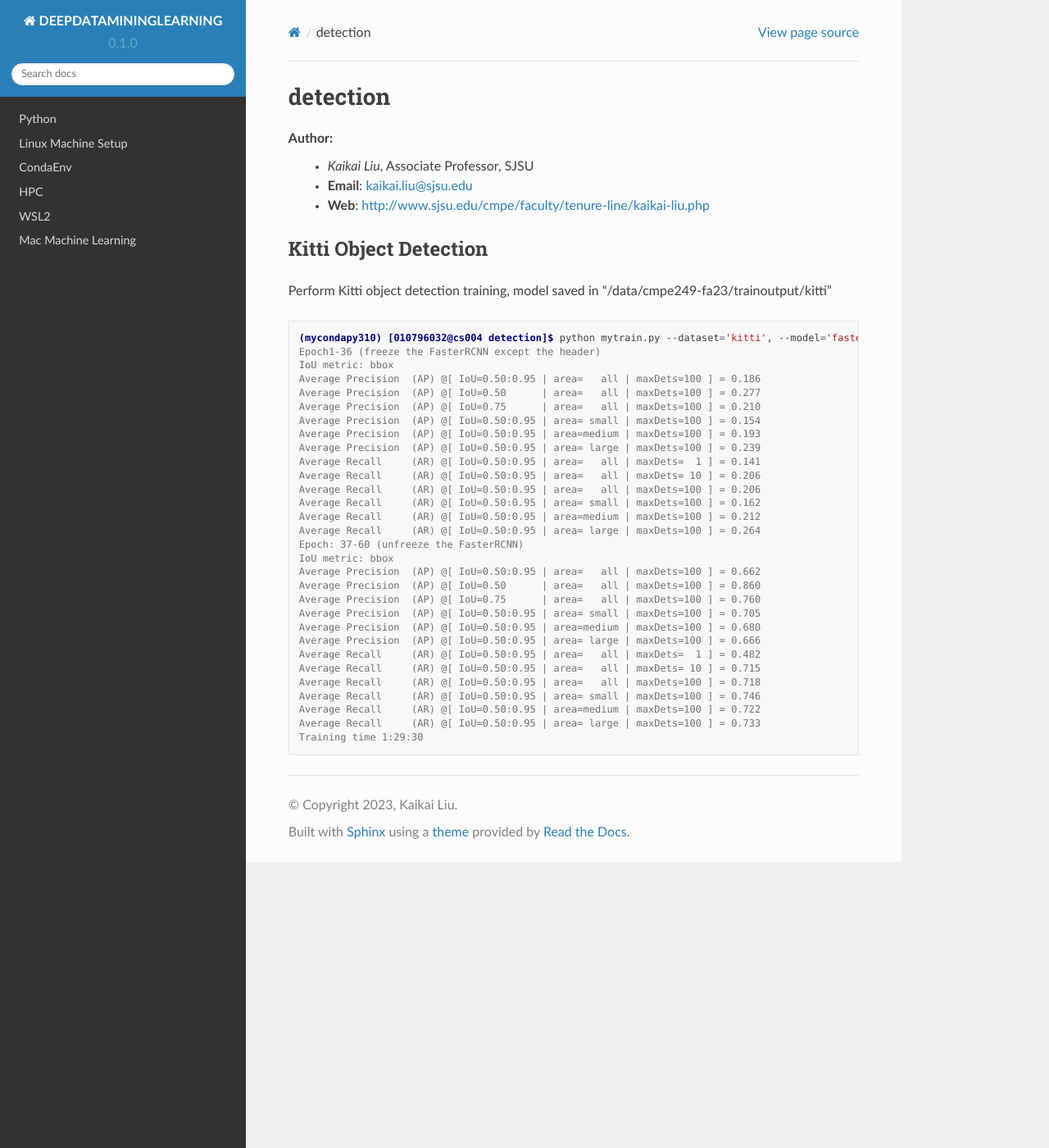
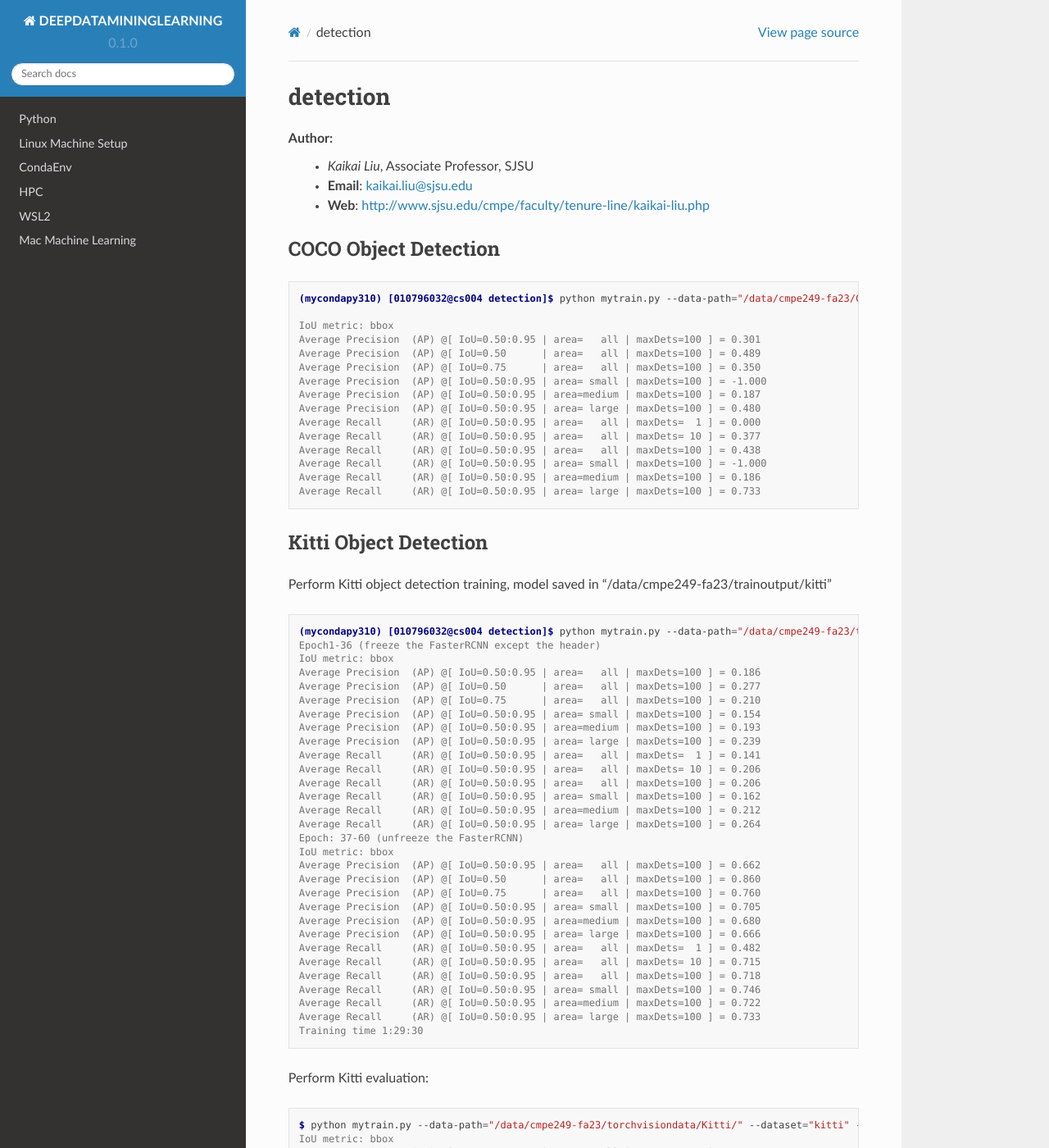
Before and after one commit to coderkj7/DeepDataMiningLearning_20251122, a Sphinx documentation site: the page built from docs/source/detection.rst, in a window 1280 px wide and 1400 px high. Shown: the whole window at 82% size. Built offline with Sphinx 7.4.7 and the Read the Docs theme 2.0.0, drawn with Linux system fonts in a browser that asks for light colours; some of the changed text lies outside the part shown.

Commit message:
add detection.rst

```diff
--- a/docs/source/detection.rst
+++ b/docs/source/detection.rst
@@ -9,6 +9,27 @@ Author:
    * **Web**: http://www.sjsu.edu/cmpe/faculty/tenure-line/kaikai-liu.php
 
 
+COCO Object Detection
+---------------------
+
+.. code-block:: console
+
+   (mycondapy310) [010796032@cs004 detection]$ python mytrain.py --data-path="/data/cmpe249-fa23/COCOoriginal/" --dataset="coco" --model="fasterrcnn_resnet50_fpn_v2" --resume="" --test-only=True
+
+   IoU metric: bbox
+   Average Precision  (AP) @[ IoU=0.50:0.95 | area=   all | maxDets=100 ] = 0.301
+   Average Precision  (AP) @[ IoU=0.50      | area=   all | maxDets=100 ] = 0.489
+   Average Precision  (AP) @[ IoU=0.75      | area=   all | maxDets=100 ] = 0.350
+   Average Precision  (AP) @[ IoU=0.50:0.95 | area= small | maxDets=100 ] = -1.000
+   Average Precision  (AP) @[ IoU=0.50:0.95 | area=medium | maxDets=100 ] = 0.187
+   Average Precision  (AP) @[ IoU=0.50:0.95 | area= large | maxDets=100 ] = 0.480
+   Average Recall     (AR) @[ IoU=0.50:0.95 | area=   all | maxDets=  1 ] = 0.000
+   Average Recall     (AR) @[ IoU=0.50:0.95 | area=   all | maxDets= 10 ] = 0.377
+   Average Recall     (AR) @[ IoU=0.50:0.95 | area=   all | maxDets=100 ] = 0.438
+   Average Recall     (AR) @[ IoU=0.50:0.95 | area= small | maxDets=100 ] = -1.000
+   Average Recall     (AR) @[ IoU=0.50:0.95 | area=medium | maxDets=100 ] = 0.186
+   Average Recall     (AR) @[ IoU=0.50:0.95 | area= large | maxDets=100 ] = 0.733
+
 Kitti Object Detection
 ----------------------
 
@@ -16,7 +37,7 @@ Perform Kitti object detection training, model saved in "/data/cmpe249-fa23/trai
 
 .. code-block:: console
 
-   (mycondapy310) [010796032@cs004 detection]$ python mytrain.py --dataset='kitti', --model='fasterrcnn_resnet50_fpn_v2', --data_path="/data/cmpe249-fa23/torchvisiondata/Kitti/", --output-dir="/data/cmpe249-fa23/trainoutput"
+   (mycondapy310) [010796032@cs004 detection]$ python mytrain.py --data-path="/data/cmpe249-fa23/torchvisiondata/Kitti/" --dataset="kitti" --model="fasterrcnn_resnet50_fpn_v2" --resume="/data/cmpe249-fa23/trainoutput/kitti/model_36.pth" --output-dir="/data/cmpe249-fa23/trainoutput"
    Epoch1-36 (freeze the FasterRCNN except the header)
    IoU metric: bbox
    Average Precision  (AP) @[ IoU=0.50:0.95 | area=   all | maxDets=100 ] = 0.186
@@ -46,3 +67,22 @@ Perform Kitti object detection training, model saved in "/data/cmpe249-fa23/trai
    Average Recall     (AR) @[ IoU=0.50:0.95 | area=medium | maxDets=100 ] = 0.722
    Average Recall     (AR) @[ IoU=0.50:0.95 | area= large | maxDets=100 ] = 0.733
    Training time 1:29:30
+
+Perform Kitti evaluation:
+
+.. code-block:: console
+
+   $ python mytrain.py --data-path="/data/cmpe249-fa23/torchvisiondata/Kitti/" --dataset="kitti" --model="fasterrcnn_resnet50_fpn_v2" --resume="/data/cmpe249-fa23/trainoutput/kitti/model_60.pth" --output-dir="/data/cmpe249-fa23/trainoutput" --test-only=True
+   IoU metric: bbox
+   Average Precision  (AP) @[ IoU=0.50:0.95 | area=   all | maxDets=100 ] = 0.758
+   Average Precision  (AP) @[ IoU=0.50      | area=   all | maxDets=100 ] = 0.947
+   Average Precision  (AP) @[ IoU=0.75      | area=   all | maxDets=100 ] = 0.947
+   Average Precision  (AP) @[ IoU=0.50:0.95 | area= small | maxDets=100 ] = 0.800
+   Average Precision  (AP) @[ IoU=0.50:0.95 | area=medium | maxDets=100 ] = 0.633
+   Average Precision  (AP) @[ IoU=0.50:0.95 | area= large | maxDets=100 ] = 0.746
+   Average Recall     (AR) @[ IoU=0.50:0.95 | area=   all | maxDets=  1 ] = 0.556
+   Average Recall     (AR) @[ IoU=0.50:0.95 | area=   all | maxDets= 10 ] = 0.749
+   Average Recall     (AR) @[ IoU=0.50:0.95 | area=   all | maxDets=100 ] = 0.772
+   Average Recall     (AR) @[ IoU=0.50:0.95 | area= small | maxDets=100 ] = 0.800
+   Average Recall     (AR) @[ IoU=0.50:0.95 | area=medium | maxDets=100 ] = 0.667
+   Average Recall     (AR) @[ IoU=0.50:0.95 | area= large | maxDets=100 ] = 0.767
```
Also changed, not shown: 1 other file.
